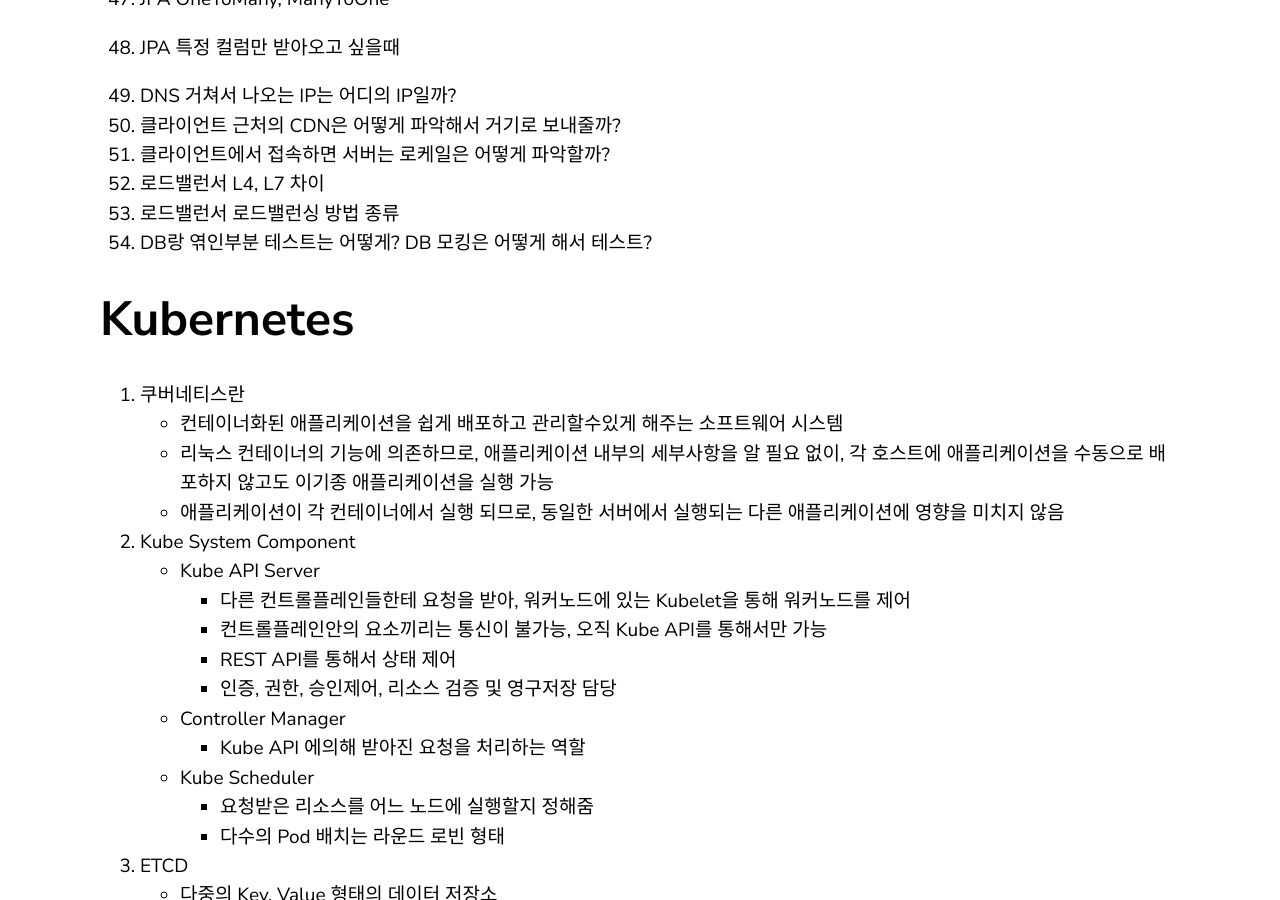
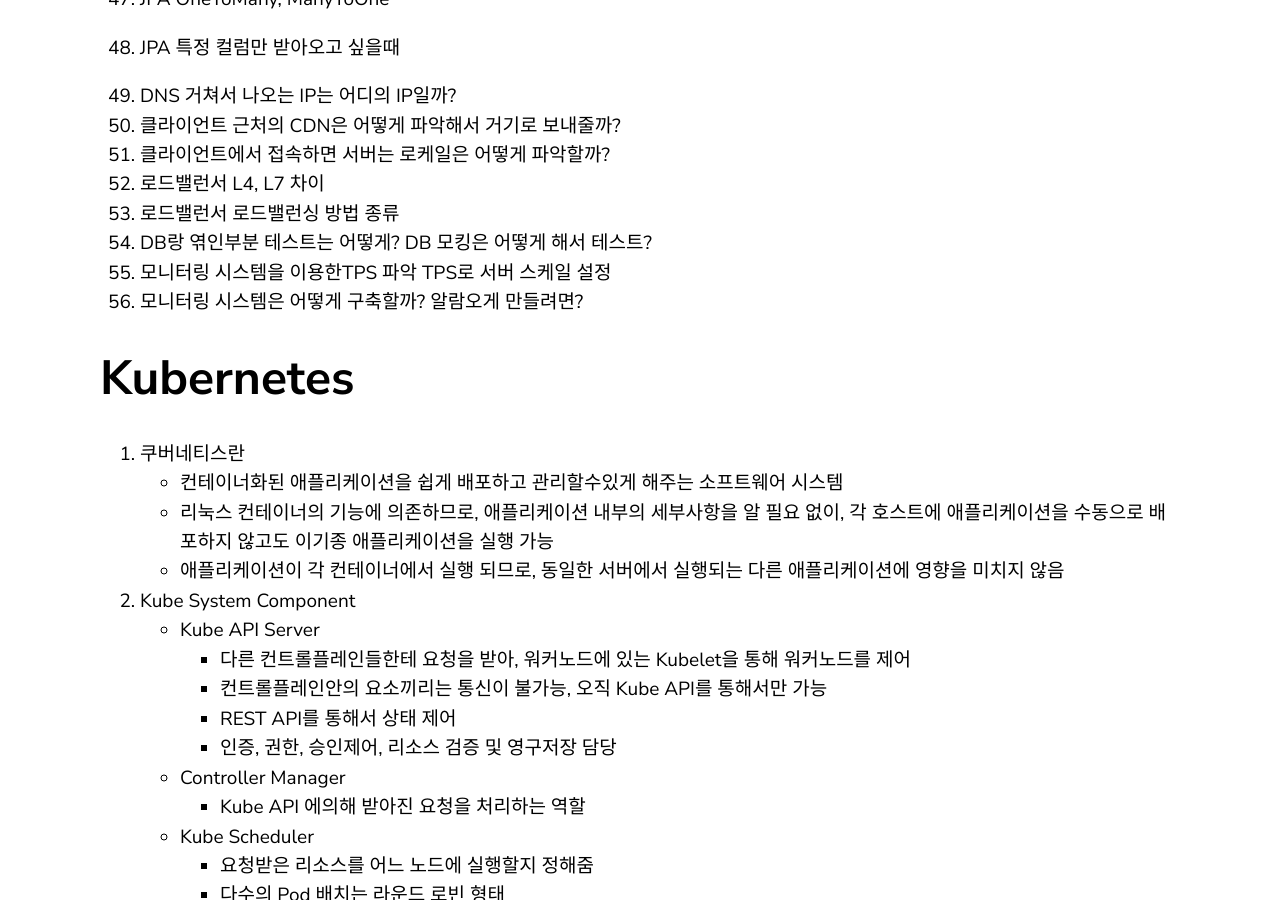
Before and after one commit to yoowonyoung/yoowonyoung.github.io, a Jekyll site: the page built from _posts/2020-08-11-Interview-03.md, in a window 1280 px wide and 900 px high, scrolled down 36142 px. Built offline with Jekyll 4.4.1, drawn with Linux system fonts in a browser that asks for light colours; comment, search, counter and statistics services are not loaded.

Commit message:
Update 2020-08-11-Interview-03.md

```diff
--- a/_posts/2020-08-11-Interview-03.md
+++ b/_posts/2020-08-11-Interview-03.md
@@ -1084,6 +1084,8 @@
 52. 로드밸런서 L4, L7 차이
 53. 로드밸런서 로드밸런싱 방법 종류
 54. DB랑 엮인부분 테스트는 어떻게? DB 모킹은 어떻게 해서 테스트?
+55. 모니터링 시스템을 이용한TPS 파악 TPS로 서버 스케일 설정
+56. 모니터링 시스템은 어떻게 구축할까? 알람오게 만들려면?
 
 # Kubernetes
 
```
